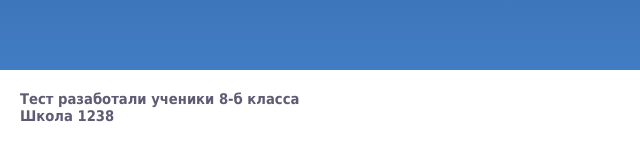
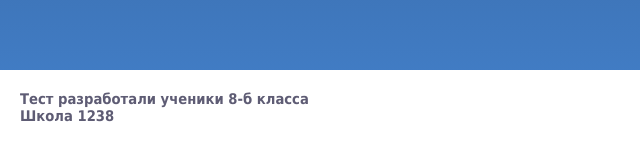
Before and after one commit to nbarannik/nbarannik.github.io, a plain HTML site: page index.html in a window 1280 px wide. Shown: the part 637-797 px from the top of the page, 0-640 px from the left. Drawn offline with Linux system fonts and the light colour scheme.

Commit message:
Update index.html

```diff
--- a/index.html
+++ b/index.html
@@ -319,7 +319,7 @@ window.onload = function () {
  </div>
 
     <div class="footer">
-<div style="float:left;padding-left: 20px;padding-top: 20px;	color:#5E5C74;font:bold 11pt Tahoma;">Тест разаботали ученики 8-б класса<br/>Школа 1238</div><div style="float:right;padding-right: 20px;padding-top:20px;color:#5E5C74;font:bold 11pt Tahoma;">Баранник Никита<br/>Худяшова Екатерина</div></div>
+<div style="float:left;padding-left: 20px;padding-top: 20px;	color:#5E5C74;font:bold 11pt Tahoma;">Тест разработали ученики 8-б класса<br/>Школа 1238</div><div style="float:right;padding-right: 20px;padding-top:20px;color:#5E5C74;font:bold 11pt Tahoma;">Баранник Никита<br/>Худяшова Екатерина</div></div>
 </div>
 </body>
 </html>
```
